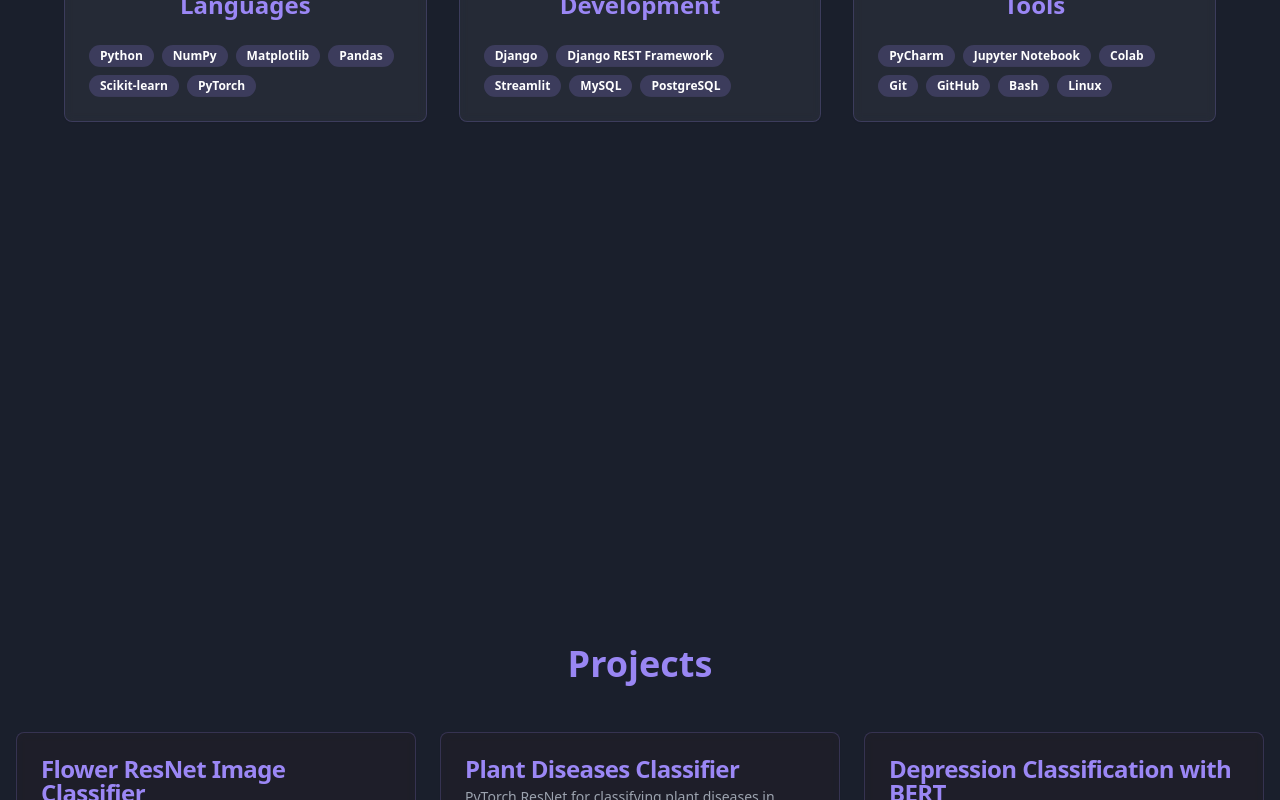
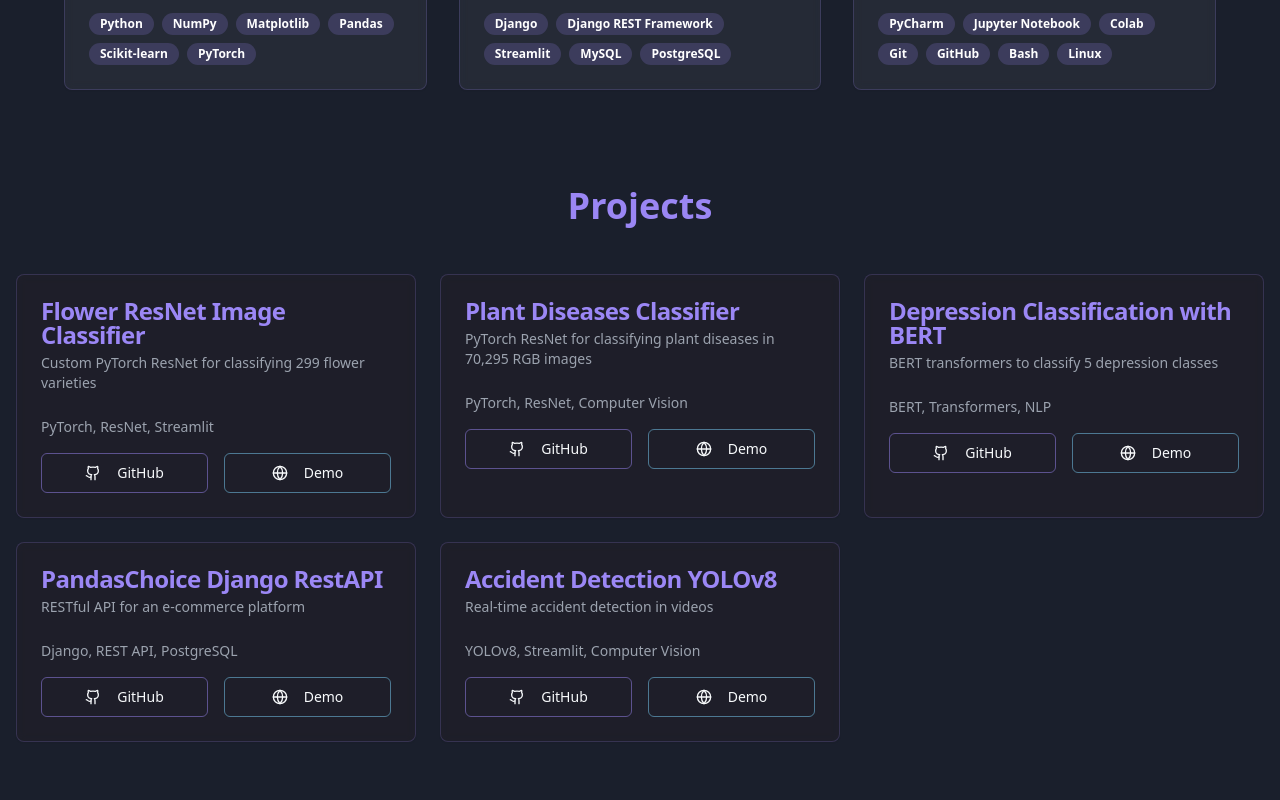
Before and after one commit to 000jd/cosmic-portfolio-sphere, a React (Vite) app: page / in a window 1280 px wide. Shown: the part 1020-1820 px from the top of the page. Built offline with nearby package versions, Linux system fonts and the light colour scheme.

Commit message:
Fix spacing between sections
Adjusted the spacing between the Skills section and the Projects section to reduce negative space for a more cohesive layout.
[skip gpt_engineer]

```diff
--- a/src/components/Projects.tsx
+++ b/src/components/Projects.tsx
@@ -42,7 +42,7 @@ const projects = [
 
 export const Projects = () => {
   return (
-    <section className="py-16 px-4" id="projects">
+    <section className="py-12 px-4" id="projects">
       <h2 className="text-4xl font-bold text-center mb-12 text-space-purple animate-glow">
         Projects
       </h2>
--- a/src/components/Skills.tsx
+++ b/src/components/Skills.tsx
@@ -30,7 +30,7 @@ const skills = {
 
 export const Skills = () => {
   return (
-    <div className="min-h-screen bg-space-dark py-20 px-4">
+    <div className="bg-space-dark py-12 px-4">
       <div className="max-w-6xl mx-auto">
         <h2 className="text-4xl font-bold text-center mb-16 bg-clip-text text-transparent bg-gradient-to-r from-space-purple to-space-cyan">
           Technical Skills
```
